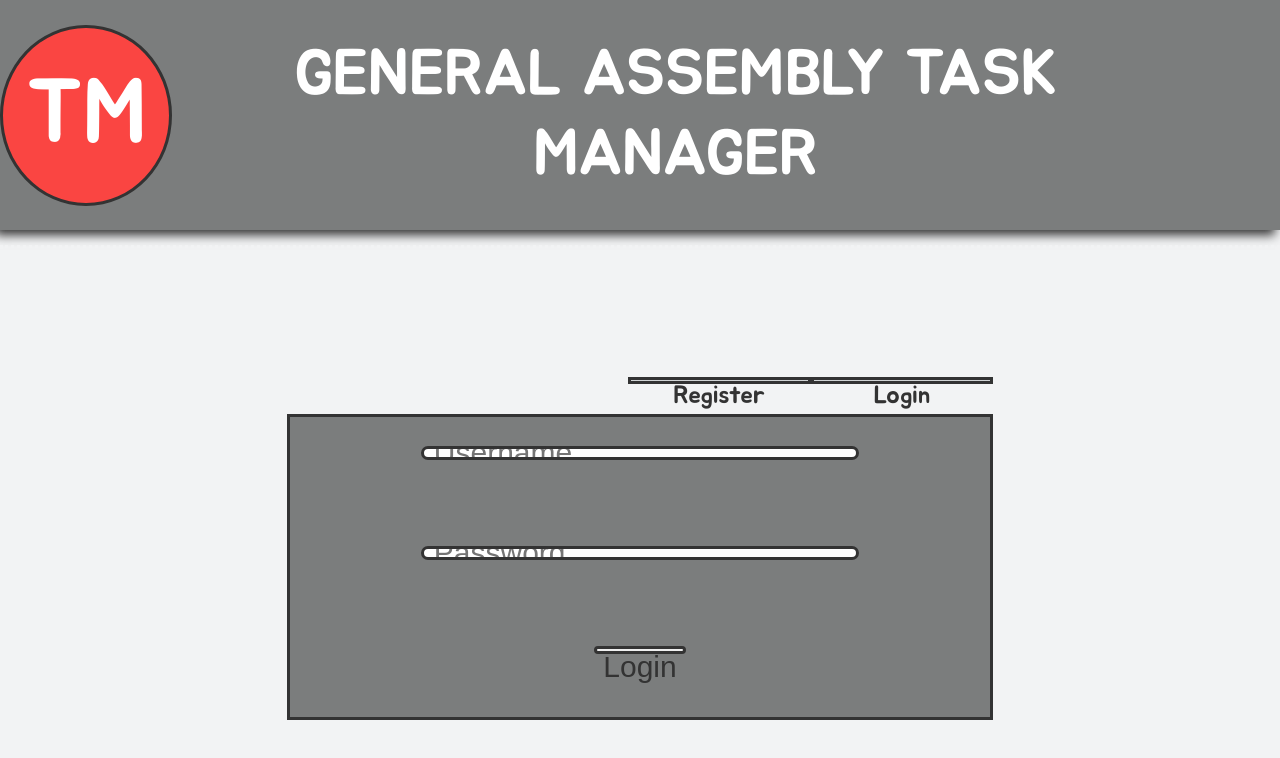
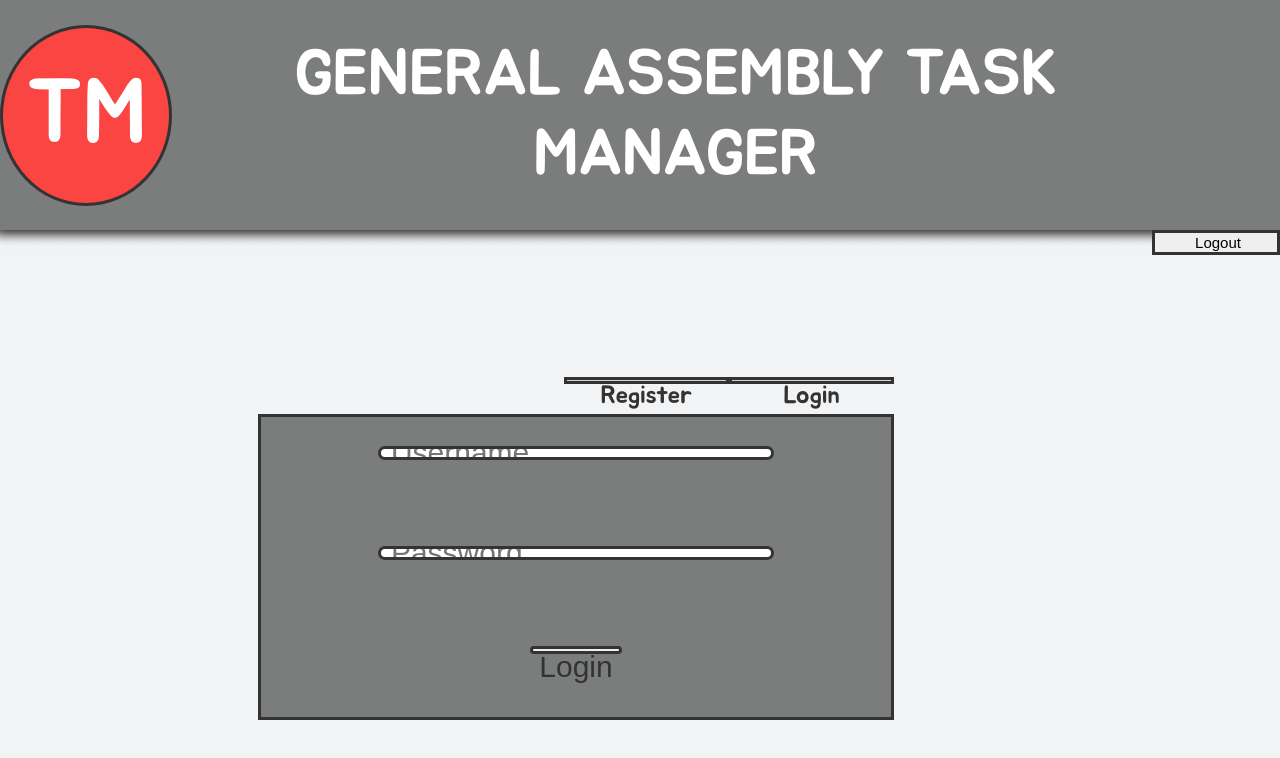
Before and after one commit to marietrull/Task_Manager_Project_3_API, a React (Create React App) app in the folder task-manager/: page / in a window 1280 px wide. Shown: the top 758 px of the page. Built offline with nearby package versions, Linux system fonts and the light colour scheme.

Commit message:
Added logout button to page - not functional

```diff
--- a/task-manager/src/App.css
+++ b/task-manager/src/App.css
@@ -52,3 +52,12 @@
   color: #fff;
   font-size: 35px;
 }
+
+#logoutButton {
+  border:3px solid #333;
+  font-size: 15px;
+  padding-left: 10px;
+  height: 15%;
+  width: 10%;
+  float: right;
+}
--- a/task-manager/src/App.js
+++ b/task-manager/src/App.js
@@ -104,6 +104,8 @@
 				</div>
     	  	</div>
 
+    	  	<button id='logoutButton'> Logout </button>
+
 
 
     	  	{this.state.logged ? <HomeworkContainer /> : <LoginRegister loginAndRegister={this.loginAndRegister} registering={this.state.registering} changeRegistering={this.changeRegistering} hitEnter={this.hitEnter}/>}
```
Also changed, not shown: task-manager/src/EditOutcomeModal/index.js (line endings or trailing spaces).
